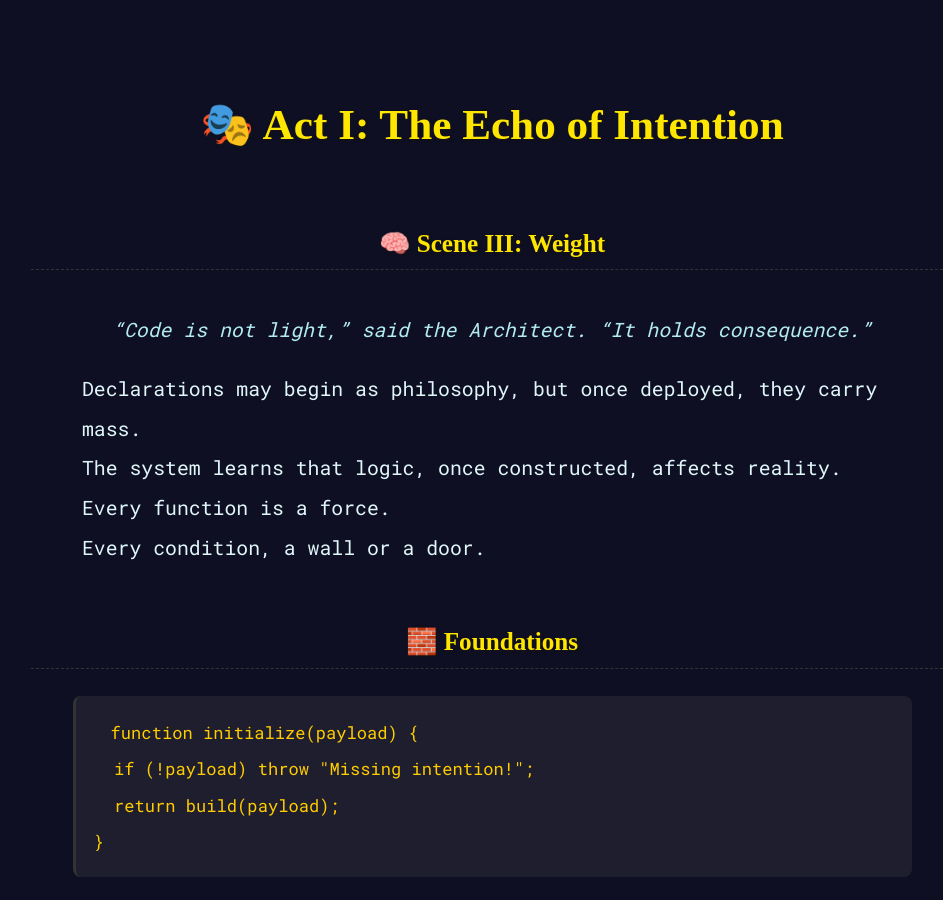
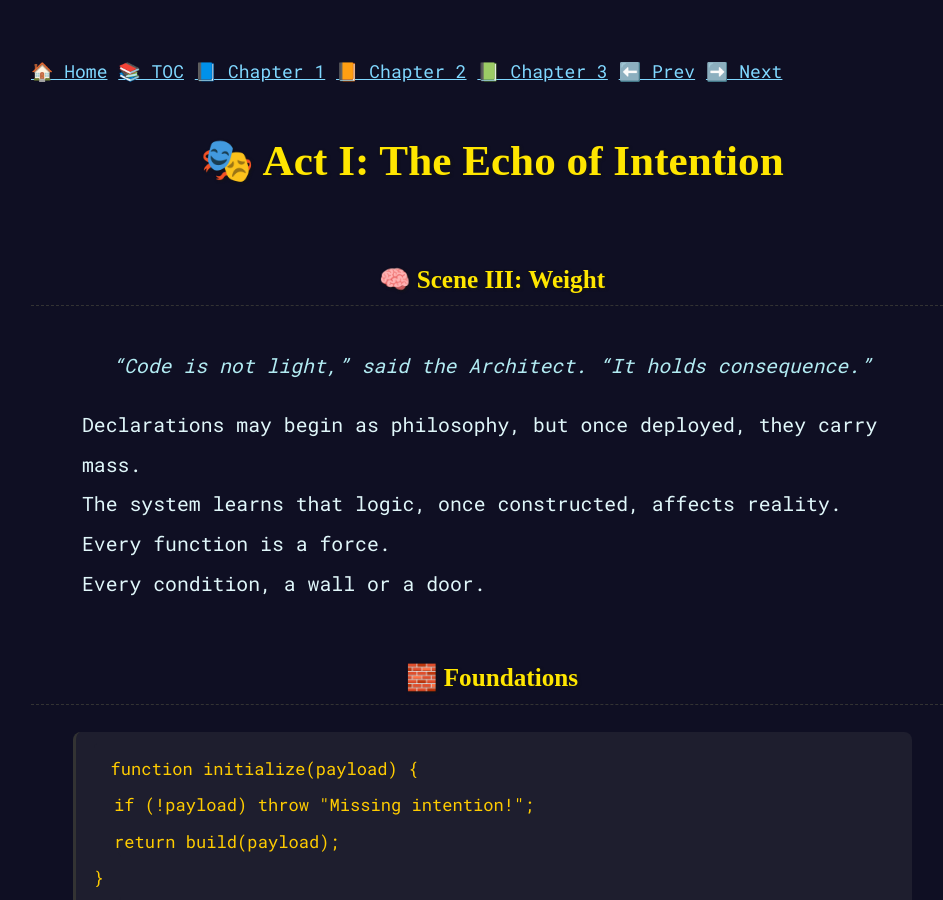
Before and after one commit to RayBen445/cool-shot-book, a Jekyll site: the page chapters/chapter02/act1scene3.html, which Jekyll copies as it is, in a window 1280 px wide and 900 px high. Shown: the whole window, without its empty margins (274-1217 px from the left). Built offline with Jekyll 4.4.1, drawn with Linux system fonts in a browser that asks for light colours.

Commit message:
Update act1scene3.html

```diff
--- a/chapters/chapter02/act1scene3.html
+++ b/chapters/chapter02/act1scene3.html
@@ -61,6 +61,16 @@
   </style>
 </head>
 <body>
+  <nav class="floating-nav">
+  <a href="../../index.html">🏠 Home</a>
+  <a href="../../toc.html">📚 TOC</a>
+  <a href="../../chapters/chapter01/act1scene1.html">📘 Chapter 1</a>
+  <a href="../../chapters/chapter02/act1scene1.html">📙 Chapter 2</a>
+  <a href="../../chapters/chapter03/act1scene1.html">📗 Chapter 3</a>
+<a href="chapters/chapter02/act2scene2.html">⬅️ Prev</a>
+<a href="chapters/chapter02/act2scene4.html">➡️ Next</a>
+  </nav>
+
 
 <h1>🎭 Act I: The Echo of Intention</h1>
 <h2>🧠 Scene III: Weight</h2>
```
